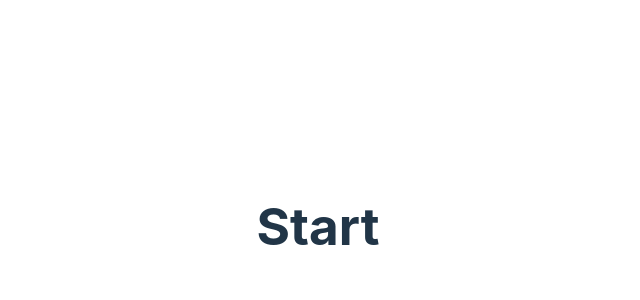
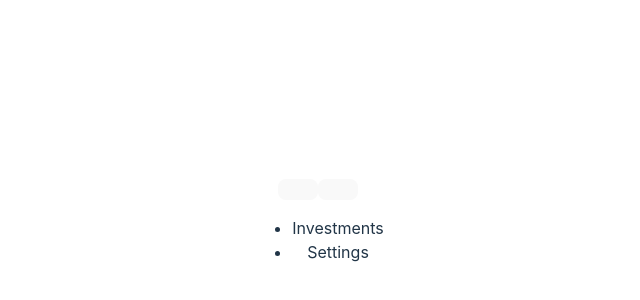
Before and after one commit to RosenGeorgievvv/investment-tracker-tool, a React (Vite) app: page / in a window 1280 px wide. Shown: the part 174-474 px from the top of the page, without its empty margins (322-962 px from the left). Built offline with nearby package versions, Linux system fonts and the light colour scheme.

Commit message:
Sidebar component creation

```diff
--- a/package.json
+++ b/package.json
@@ -10,8 +10,11 @@
     "preview": "vite preview"
   },
   "dependencies": {
+    "axios": "^1.7.2",
+    "highcharts": "^11.4.3",
     "react": "^18.2.0",
-    "react-dom": "^18.2.0"
+    "react-dom": "^18.2.0",
+    "react-highcharts": "^16.1.0"
   },
   "devDependencies": {
     "@types/react": "^18.2.66",
--- a/src/App.jsx
+++ b/src/App.jsx
@@ -1,10 +1,11 @@
 import './App.css'
+import Sidebar from './components/Sidebar'
 
 function App() {
 
   return (
     <>
-      <h1>Start</h1>
+      <Sidebar />
     </>
   )
 }
--- /dev/null
+++ b/src/components/Sidebar.jsx
@@ -0,0 +1,21 @@
+import { useState } from "react";
+
+const Sidebar = () => {
+  return (
+    <div>
+      <button>
+
+      </button>
+      <button>
+
+      </button>
+      <nav>
+        <ul>
+            <li>Investments</li>
+            <li>Settings</li>
+        </ul>
+      </nav>
+    </div>
+  );
+};
+export default Sidebar;
```
Also changed, not shown: 1 other file (tests, documents, lock files or other folders).
